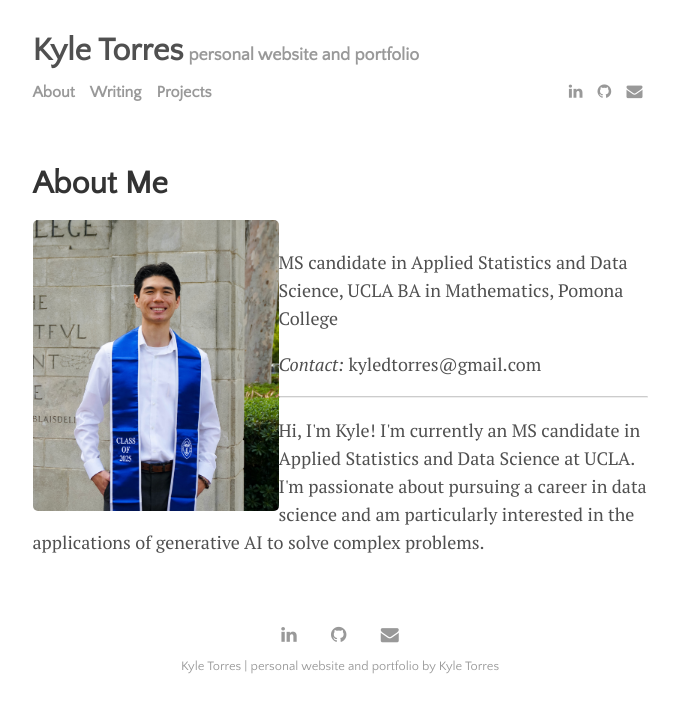
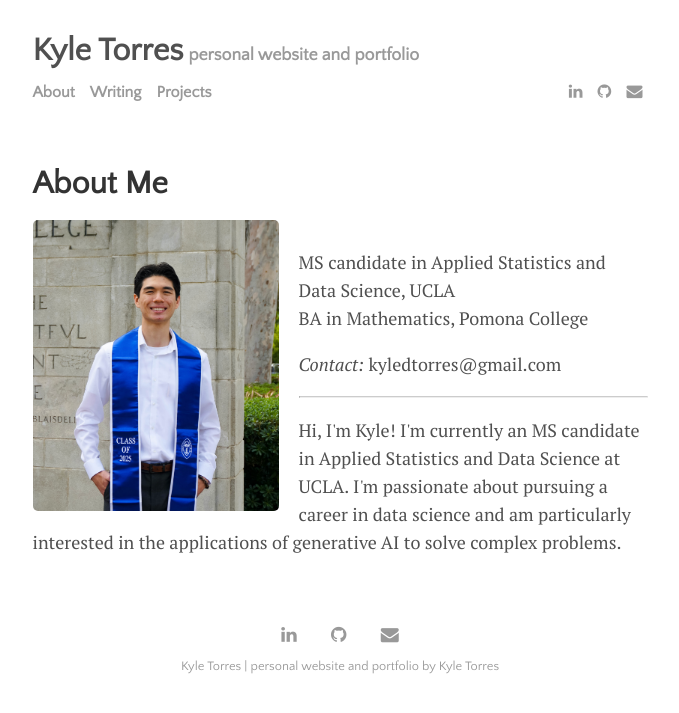
Before and after one commit to kyledtorres/kyledtorres.github.io, a Jekyll site: the page built from menu/about.md, in a window 1280 px wide. Shown: the top 713 px of the page, without its empty margins (300-979 px from the left). Built offline with Jekyll 4.4.1, drawn with Linux system fonts in a browser that asks for light colours.

Commit message:
Update about.md
update layout

```diff
--- a/menu/about.md
+++ b/menu/about.md
@@ -7,12 +7,12 @@ image: Full Body Picture.jpg
 
 <div class="row">
     <div class="four columns">
-        <img align="left" src="{{ site.url }}/images/Grad picture.jpg" alt="Photo" width="40%">
+        <img align="left" src="{{ site.url }}/images/Grad picture.jpg" alt="Photo" width="40%" style="margin-right:20px">
     </div>
     <div class="eight columns">
 	  <br>
         <div class="titles">
-            MS candidate in Applied Statistics and Data Science, UCLA
+            MS candidate in Applied Statistics and Data Science, UCLA<br>
             BA in Mathematics, Pomona College
 	      <br>
 	      <p class="contact"><i class="muted">Contact:</i> kyledtorres@gmail.com</p>
```
